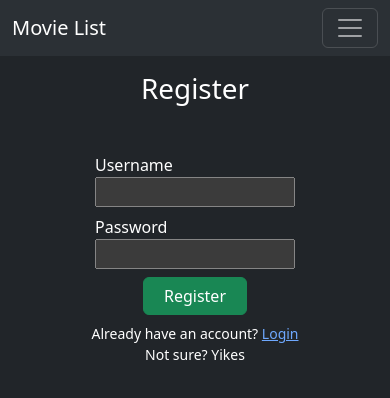
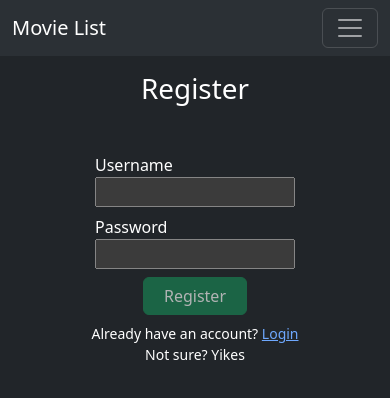
Before and after one commit to Krisejg99/react-login, a React (Vite) app: page /register in a window 390 px wide. Shown: the top 398 px of the page. Built offline with nearby package versions, Linux system fonts and the light colour scheme.

Commit message:
completely changed LoginForm and adapted and updated RegisterPage to work with it. Now also responsive when typing

```diff
--- a/src/assets/scss/App.scss
+++ b/src/assets/scss/App.scss
@@ -21,3 +21,7 @@ body {
 		width: 100%;
 	}
 }
+
+.small-text {
+	font-size: 0.85rem;
+}
--- a/src/components/LoginForm.tsx
+++ b/src/components/LoginForm.tsx
@@ -1,48 +1,75 @@
-import React, { } from 'react'
-import { User } from '../types'
+import React, { useState, useEffect } from 'react'
 
 interface IProps {
-	onSubmit: (e: React.FormEvent) => Promise<void>
-	user: User
-	updateUsername: (username: string) => void
-	updatePassword: (password: string) => void
-	invalidDetails: boolean
+	handleSubmit: (username: string, password: string) => void
 	btnText: string
-
+	// generalAlert?: string
+	// usernameAlert?: string
+	// passwordAlert?: string
+	usernameMinLength: number
+	passwordMinLength: number
+	generalAlert: false | string
 }
 
-const LoginForm: React.FC<IProps> = ({ onSubmit, user, updateUsername, updatePassword, invalidDetails, btnText }) => {
+const LoginForm: React.FC<IProps> = ({ handleSubmit, btnText, usernameMinLength, passwordMinLength, generalAlert }) => {
+	const [username, setUsername] = useState('')
+	const [password, setPassword] = useState('')
+	const [usernameAlert, setUsernameAlert] = useState('')
+	const [passwordAlert, setPasswordAlert] = useState('')
+
+	const invalidUsername = username.length < usernameMinLength
+	const invalidPassword = password.length < passwordMinLength
+
+	useEffect(() => {
+		setUsernameAlert('')
+		setPasswordAlert('')
+
+		if (invalidUsername && username.length > 0) {
+			setUsernameAlert('Username must be at least 3 characters')
+		}
+		else if (invalidPassword && password.length > 0) {
+			setPasswordAlert('Password must be at least 8 characters')
+		}
+
+	}, [invalidUsername, invalidPassword, username, password])
+
 	return (
 		<>
-			{invalidDetails && (
-				<span className='text-danger mb-2'>Incorrect password or username</span>
-			)}
+			{generalAlert && <span className='text-danger mb-2'>{generalAlert}</span>}
 
 			<form
 				className='login-form'
-				onSubmit={onSubmit}
+				onSubmit={e => {
+					e.preventDefault()
+
+					handleSubmit(username, password)
+				}}
 			>
 				<label htmlFor='username'>Username</label>
 				<input
 					type='text'
 					className='mb-2'
 					id='username'
-					onChange={e => updateUsername(e.target.value)}
-					value={user.username}
+					onChange={e => setUsername(e.target.value)}
+					value={username}
 					required
 				/>
+
+				{usernameAlert && <span className='text-danger mb-2 small-text'>{usernameAlert}</span>}
 
 				<label htmlFor='password'>Password</label>
 				<input
 					type='password'
 					className='mb-2'
 					id='password'
-					onChange={e => updatePassword(e.target.value)}
-					value={user.password}
+					onChange={e => setPassword(e.target.value)}
+					value={password}
 				/>
 
-				<button className='btn btn-success mb-2 ms-5 me-5' type='submit'>{btnText}</button>
-			</form>
+				{passwordAlert && <span className='text-danger mb-2 small-text'>{passwordAlert}</span>}
+
+				<button className='btn btn-success mb-2 ms-5 me-5' type='submit' disabled={invalidUsername || invalidPassword}>{btnText}</button>
+			</form >
 		</>
 	)
 }
--- a/src/pages/RegisterPage.tsx
+++ b/src/pages/RegisterPage.tsx
@@ -1,39 +1,34 @@
-import { useNavigate } from "react-router"
 import { useState } from 'react'
 import RegisterForm from "../components/LoginForm"
 import { createUser, getUser } from "../services/UserAPI"
 import { Link } from "react-router-dom"
 
 const RegisterPage = () => {
-	const [userInputUsername, setUserInputUsername] = useState<string>('')
-	const [userInputPassword, setUserInputPassword] = useState<string>('')
-	const [invalidRegister, setInvalidRegister] = useState(false)
+	const [invalidRegister, setInvalidRegister] = useState<false | string>(false)
 
-	const navigate = useNavigate()
+	const handleSubmit = async (username: string, password: string) => {
+		setInvalidRegister(false)
+
+		const user = await getUser(username)
+
+		if (user) {
+			return setInvalidRegister('Account already exists with that username')
+		}
+
+		const registeredUser = await createUser(username, password)
+		console.log(registeredUser)
+	}
 
 	return (
 		<div className='d-flex flex-column align-items-center'>
 			<h1 className='mb-5'>Register</h1>
 
 			<RegisterForm
-				onSubmit={async (e: React.FormEvent) => {
-					e.preventDefault()
-
-					// const user = await getUser(userInputUsername)
-					// if (user) {
-					// 	return setInvalidRegister(true)
-					// }
-
-					const registeredUser = await createUser(userInputUsername, userInputPassword)
-					console.log(registeredUser)
-
-					navigate(-1)
-				}}
-				user={{ username: userInputUsername, password: userInputPassword }}
-				updateUsername={(username) => setUserInputUsername(username)}
-				updatePassword={(password) => setUserInputPassword(password)}
-				invalidDetails={invalidRegister}
+				handleSubmit={(username: string, password: string) => handleSubmit(username, password)}
+				generalAlert={invalidRegister}
 				btnText='Register'
+				usernameMinLength={3}
+				passwordMinLength={8}
 			/>
 
 			<small>Already have an account? <Link to={'/login'}>Login</Link></small>
```
